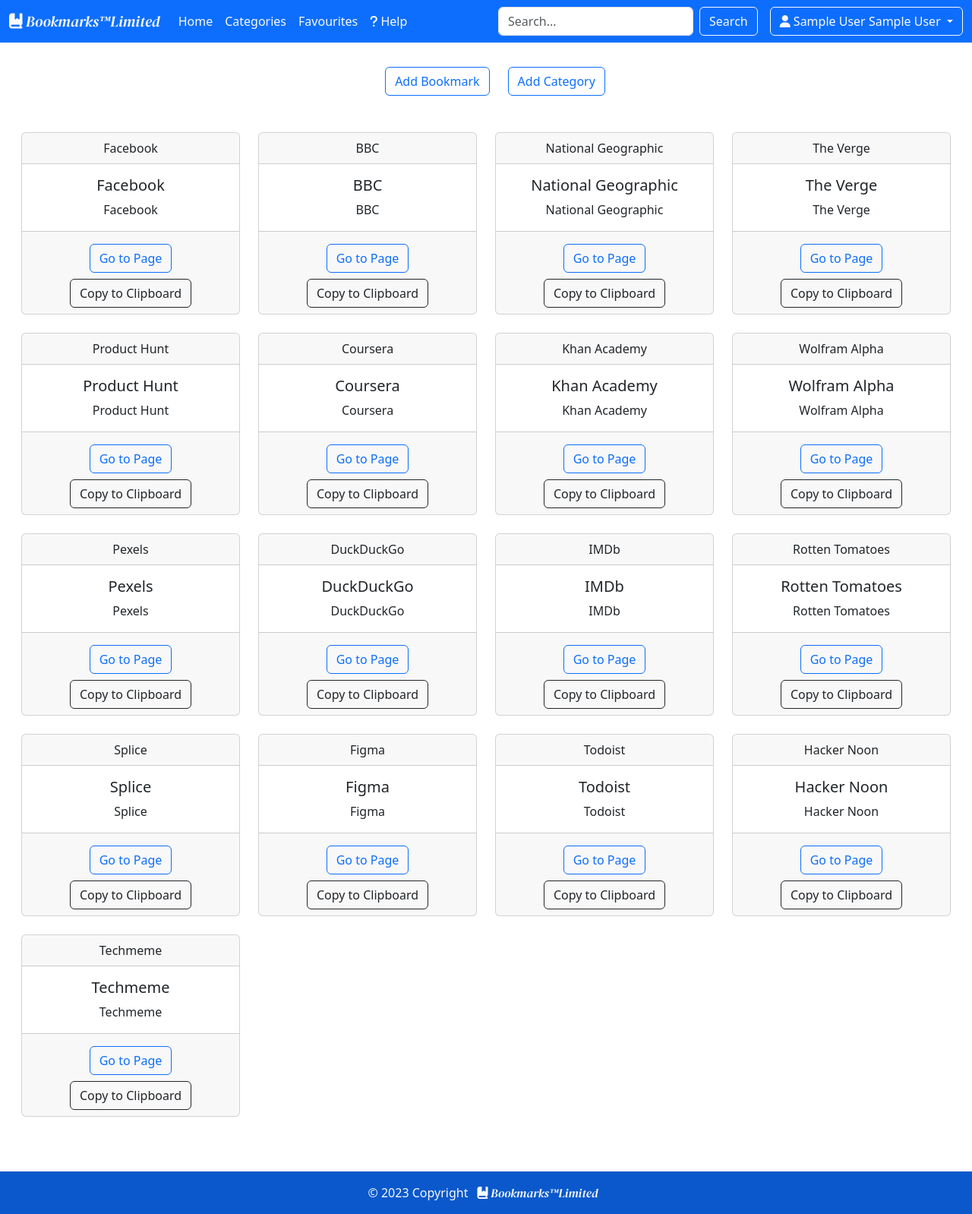
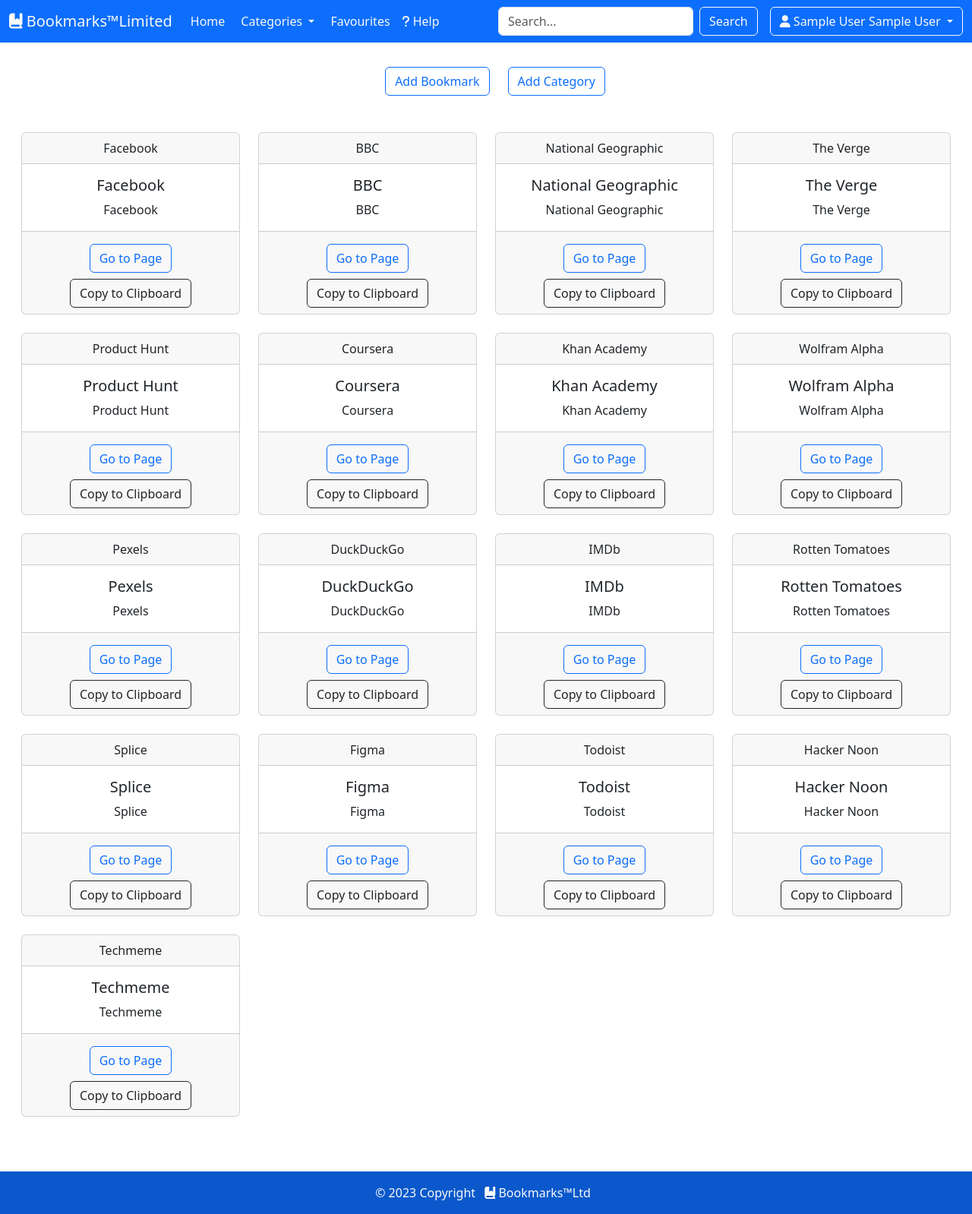
Before and after one commit to tibix/proiect_testare, a PHP site: page /home.php in a window 1280 px wide. Shown: the whole page at 76% size. Run offline with PHP 8.4, Linux system fonts and the light colour scheme; the visitor is signed in with stand-in values (Sample User, id 1); data comes from the database, SQL or seed files in the repository; some libraries are stand-ins or nearby versions.

Commit message:
Categories menu item to Categories dropdown list

```diff
--- a/assets/styles.css
+++ b/assets/styles.css
@@ -11,17 +11,9 @@ body{
     gap: 2rem;
 }
 
-a:-webkit-any-link {
-  text-decoration:none!important;
+a.new-category{
+  font-weight: 600;
 }
-
-#logo{
-  font-family: 'DM Serif Display', serif;
-  text-decoration: none!important;
-  font-style: italic;
-}
-
-
 
 @media (min-width: 1050px) {
   .navbar-expand-large {
--- a/templates/footer.php
+++ b/templates/footer.php
@@ -13,7 +13,7 @@ foreach($uri as $element){
     <!-- Copyright -->
     <div class="text-center p-3" style="background-color: rgba(0, 0, 0, 0.2);">
         © 2023 Copyright
-        <a class="text-light mx-2" id="logo" href="<?=$base_url?>"><i class="fa-solid fa-book-bookmark"></i> Bookmarks&trade;Limited</a>
+        <a class="text-light text-decoration-none mx-2" id="logo" href="<?=$base_url?>"><i class="fa-solid fa-book-bookmark"></i> Bookmarks&trade;Ltd</a>
     </div>
     <!-- Copyright -->
 </footer>
--- a/templates/header.php
+++ b/templates/header.php
@@ -32,9 +32,27 @@
 							<li class="nav-item">
 								<a class="nav-link text-light" href="home.php">Home</a>
 							</li>
-							<li class="nav-item">
-								<a class="nav-link text-light" href="categories.php">Categories</a>
-							</li>
+
+							<!--Categories item to Categories dropdown menu-->
+
+							<div class="btn-group">
+								<button type="button" class="btn dropdown-toggle text-light" data-bs-toggle="dropdown" aria-expanded="false">
+									Categories
+								</button>
+								<ul class="dropdown-menu dropdown-menu-end" id="dropDownMenu">
+
+								<!--Here will go all the categories already created by the user-->
+
+								<hr class="dropdown-divider">
+									<li>
+										<a class="dropdown-item new-category" href="#">
+											<i class="fa-solid fa-plus"></i> Add New Category
+										</a>
+									</li>
+								</ul>
+							</div>
+
+
 							<li class="nav-item">
 								<a class="nav-link text-light" href="favourites.php">Favourites</a>
 							</li>
```
